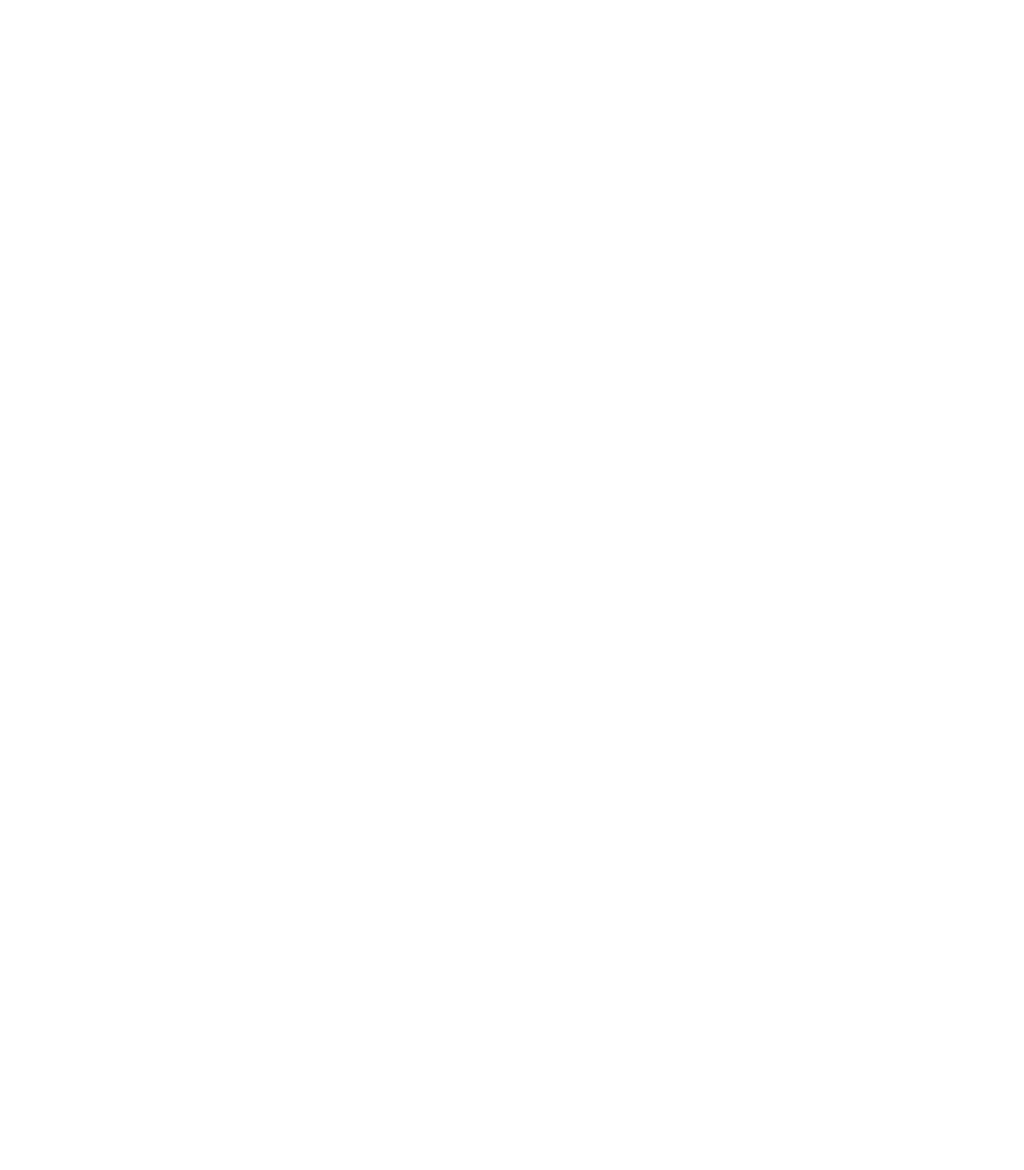
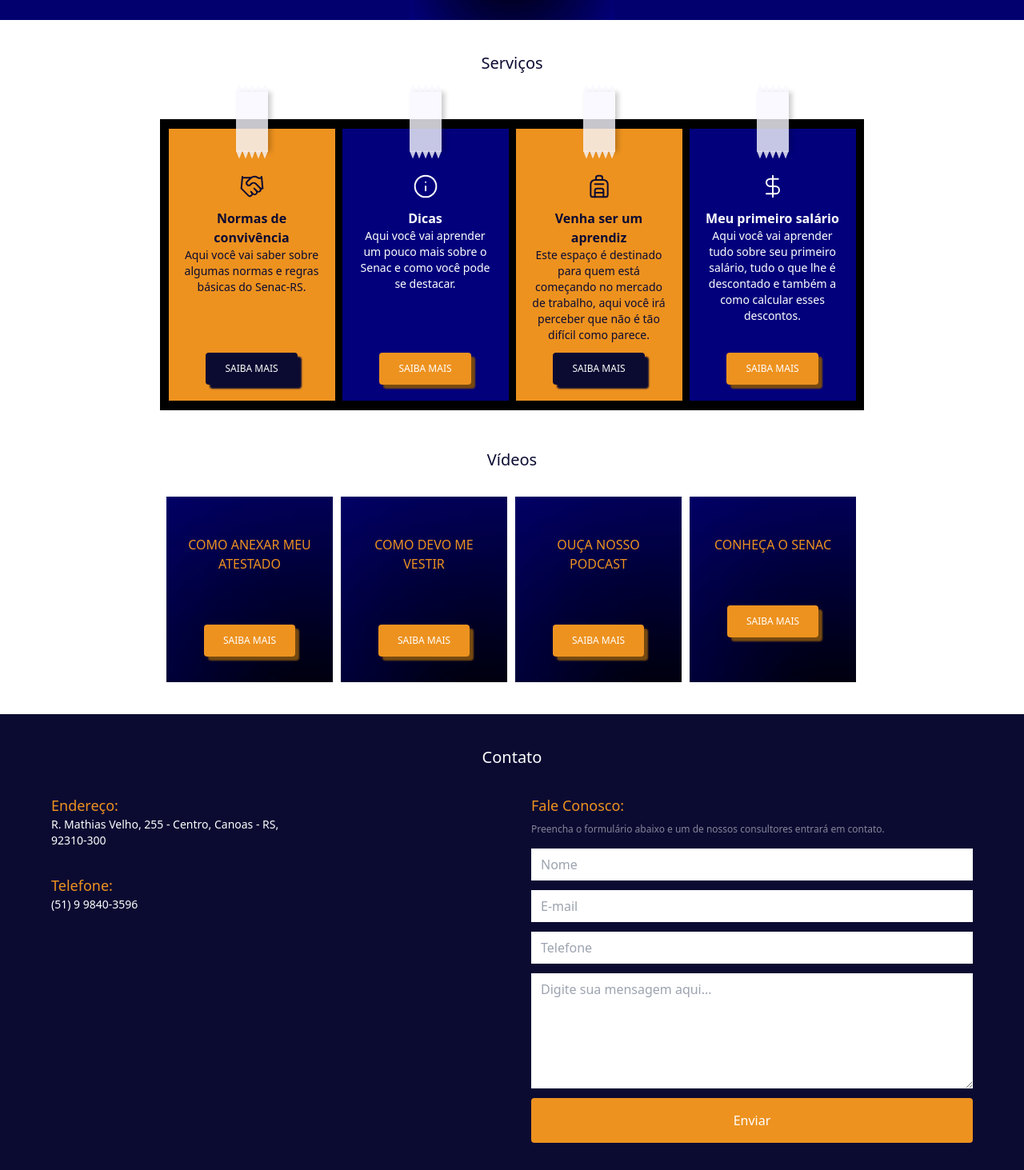
Before and after one commit to gabjohann/eu-aprendiz, a React (Vite) app: page / in a window 1280 px wide. Shown: the part 167-1630 px from the top of the page at 80% size. Before the commit the page ends 800 px from the top, so only its background shows below. Built offline with nearby package versions, Linux system fonts and the light colour scheme.

Commit message:
add: home screen

```diff
--- a/src/app.tsx
+++ b/src/app.tsx
@@ -1,3 +1,247 @@
+import { Backpack, DollarSign, Handshake, Info } from 'lucide-react'
+import logoImg from './assets/logo.jpeg'
+import { Header } from './components/header'
+import { ServiceCard } from './components/service-card'
+import { VideoCard } from './components/video-card'
+
 export function App() {
-	return <h1>Hello, World!</h1>
+	return (
+		<>
+			<Header />
+			<section className="w-full bg-[#02006E]">
+				<img
+					src={logoImg}
+					alt="eu aprendiz logo"
+					className="w-1/5 mx-auto my-0"
+				/>
+			</section>
+
+			<section className="py-10 mx-auto my-0 md:max-w-4xl ">
+				<h1 className="text-xl text-center text-darkBlue">Serviços</h1>
+
+				<div className="grid grid-cols-2 p-3 m-2 bg-black mt-14 md:grid-cols-4 gap-x-3 gap-y-16 justify-items-center ">
+					<ServiceCard
+						icon={Handshake}
+						title="Normas de convivência"
+						cardDescription="Aqui você vai saber sobre algumas normas e regras básicas do Senac-RS."
+						description={
+							<div className="flex flex-col gap-4">
+								<p>
+									As normas de convivência são regras que orientam o
+									comportamento para garantir respeito e harmonia no ambiente.
+								</p>
+								<p>
+									No <strong>Senac</strong>, são as seguintes:
+								</p>
+								<p>
+									<strong>Vestimenta:</strong> Proibido o uso de regatas, shorts
+									ou saias curtas, decotes profundos ou cropped, aplicável a
+									todos os gêneros.
+								</p>
+								<p>
+									<strong>Relacionamento:</strong> Gestores não devem ter
+									relações afetivas pessoais com colaboradores diretos.
+								</p>
+								<p>
+									<strong>Crachá:</strong> É obrigatório o uso do crachá de
+									identificação.
+								</p>
+								<p>
+									<strong>Horários:</strong> Respeitar horários; tolerância de
+									<span className="text-red-500"> 10 </span>
+									minutos de atraso e <span className="text-red-500">20 </span>
+									minutos de intervalo.
+								</p>
+							</div>
+						}
+						color="orange"
+					/>
+					<ServiceCard
+						icon={Info}
+						title="Dicas"
+						cardDescription="Aqui você vai aprender um pouco mais sobre o Senac e como você pode se destacar."
+						description={
+							<p>
+								O Senac como ambiente profissional, traz diversas oportunidades:
+								a maior delas é a socialização. As atividades e experiências
+								exigem muita comunicação com colegas e professores, permitindo
+								que até mesmo as pessoas mais tímidas possam ser ouvidas. Assim,
+								aproveite o Senac para explorar seu lado mais curioso, proativo
+								e interessado. Use as atividades para trabalhar em equipe e se
+								comunicar com o grupo: compartilhe suas ideias e ouça novas
+								perspectivas. <br />
+								Lembre-se: Juntos, chegaremos até a Lua.
+							</p>
+						}
+						color="blue"
+					/>
+					<ServiceCard
+						icon={Backpack}
+						title="​Venha ser um aprendiz"
+						cardDescription="Este espaço é destinado para quem está começando no mercado de trabalho, aqui você irá perceber que não é tão difícil como parece."
+						description="No programa de Jovem Aprendiz, você pode desenvolver habilidades valiosas para sua carreira profissional.
+						A aprendizagem profissional se destaca como um diferencial no seu currículo então, quem acabou de entrar no mercado de trabalho não pode ficar de fora!
+						Na sua rotina, pode ficar tranquilo: o programa foi feito para que você consiga conciliar estudos e trabalho.
+						E fica melhor: seu estudo vira dinheiro. Com o seu próprio salário, as possibilidades são infinitas: pode investir, presentear e construir sua própria independência financeira. Sem dúvidas, o fruto do seu trabalho pode te levar longe."
+						color="orange"
+					/>
+					<ServiceCard
+						icon={DollarSign}
+						title="Meu primeiro salário"
+						cardDescription="Aqui você vai aprender tudo sobre seu primeiro salário, tudo o que lhe é descontado e também a como calcular esses descontos."
+						description={
+							<div className="flex flex-col gap-3">
+								<strong>
+									Para calcular o seu salario liquido você precisa saber dos
+									principais descontos que são aplicados:
+								</strong>
+								<p>
+									<strong>INSS </strong>- é descontado{' '}
+									<span className="text-red-500">8%</span> do salário bruto.
+								</p>
+								<p>
+									<strong>FGTS </strong>- desconto de{' '}
+									<span className="text-red-500">2%</span> do salário bruto.
+								</p>
+								<p>
+									Vale Transporte - desconto de{' '}
+									<span className="text-red-500">6%</span> do salário bruto.
+								</p>
+								<p>
+									<strong>IRRF (Imposto de Renda Retido na Fonte)</strong> -
+									desconto de <span className="text-red-500"> 8% </span>
+									do salário bruto.{' '}
+									<span className="italic">
+										Esse depende do salário do Jovem Aprendiz.
+									</span>
+								</p>
+								<p>
+									Você tem que saber o seu salário bruto, que é o valor total,
+									para poder saber qual será seu salário líquido, que é o valor
+									com descontos. Em seguida some os valores dos descontos
+									obrigatórios{' '}
+									<strong>(INSS, FGTS, vale transporte, etc)</strong>. Depois
+									<span className="underline"> subtraia</span> os descontos do
+									salário bruto. Por exemplo, se um Jovem Aprendiz recebe um
+									salário bruto de <strong>R$ 700</strong> os descontos seriam:
+									<br />
+									<ul className="text-center">
+										<li>
+											<strong>INSS:</strong>{' '}
+											<span className="text-red-500">8%</span> de R$700,00 ={' '}
+											<span className="text-green-500">R$56,00</span>
+										</li>
+										<li>
+											<strong>FGTS:</strong>{' '}
+											<span className="text-red-500">2%</span> de R$700,00 ={' '}
+											<span className="text-green-500">R$14,00</span>
+										</li>
+										<li>
+											<strong>Vale Transporte:</strong>{' '}
+											<span className="text-red-500">6%</span> de R$700,00 ={' '}
+											<span className="text-green-500">R$42,00</span>
+										</li>
+									</ul>
+									<p className="pt-4 underline">
+										Total de descontos: R$ 56,00 + R$ 14,00 + R$ 42,00 = R$
+										112,00 Salário Líquido: R$ 700,00 - R$ 112,00 = R$ 588,00
+									</p>
+									<br />
+									<p>
+										Porém, se você não começou a trabalhar desde o inicio do mês
+										você terá os dias anteriores não trabalhados{' '}
+										<strong>descontados</strong>. Digamos que você começou no
+										dia 8/10, no final do mês você terá os dias 1, 2, 3, 4, 5, 6
+										e 7 descontados. Para calcular você vai dividir o seu
+										salário bruto pelos dias uteis do mês que você começou.
+										<br />
+										<strong>Exemplo</strong>: R$ 700,00 dividido por 23 (dias do
+										mês 10 de 2024)
+									</p>
+								</p>
+							</div>
+						}
+						color="blue"
+					/>
+				</div>
+			</section>
+
+			<section className="pb-10 mx-auto my-0 md:max-w-2xl lg:max-w-4xl">
+				<h1 className="mb-8 text-xl text-center text-darkBlue">Vídeos</h1>
+
+				<div className="grid grid-cols-2 gap-2 mx-4 md:grid-cols-4">
+					<VideoCard
+						title="como anexar meu atestado"
+						link="https://youtu.be/SlXYRp7tbKk"
+					/>
+					<VideoCard
+						title="como devo me vestir"
+						link="https://www.youtube.com/shorts/9m0zBYE69eo?feature=share"
+					/>
+					<VideoCard
+						title="ouça nosso podcast"
+						link="https://www.youtube.com/@FalaAprendiz"
+					/>
+					<VideoCard
+						title="conheça o Senac"
+						link="https://youtu.be/s1ljxraSywc"
+					/>
+				</div>
+			</section>
+
+			<section className="px-8 py-10 bg-darkBlue">
+				<div className="max-w-6xl mx-auto my-0">
+					<h1 className="mb-8 text-xl text-center text-white">Contato</h1>
+					<div className="grid grid-cols-2 gap-12">
+						<div>
+							<p className="text-lg font-medium text-orange">Endereço:</p>
+							<p className="text-sm text-white max-w-72">
+								R. Mathias Velho, 255 - Centro, Canoas - RS, 92310-300
+							</p>
+
+							<p className="pt-8 text-lg font-medium text-orange">Telefone:</p>
+							<p className="text-sm text-white">(51) 9 9840-3596</p>
+						</div>
+
+						<div>
+							<p className="text-lg font-medium text-orange">Fale Conosco:</p>
+							<p className="pt-2 pb-4 text-xs text-white/50">
+								Preencha o formulário abaixo e um de nossos consultores entrará
+								em contato.
+							</p>
+
+							<form className="flex flex-col space-y-3">
+								<input
+									type="text"
+									placeholder="Nome"
+									className="px-3 py-2 outline-none"
+								/>
+								<input
+									type="email"
+									placeholder="E-mail"
+									className="px-3 py-2 outline-none"
+								/>
+								<input
+									type="number"
+									placeholder="Telefone"
+									className="px-3 py-2 outline-none"
+								/>
+								<textarea
+									placeholder="Digite sua mensagem aqui..."
+									className="px-3 py-2 outline-none h-36"
+								/>
+
+								<button
+									type="submit"
+									className="py-4 text-white rounded bg-orange"
+								>
+									Enviar
+								</button>
+							</form>
+						</div>
+					</div>
+				</div>
+			</section>
+		</>
+	)
 }
```
